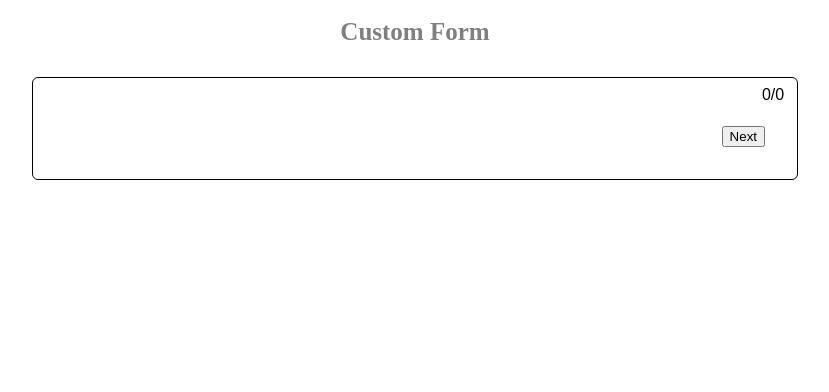
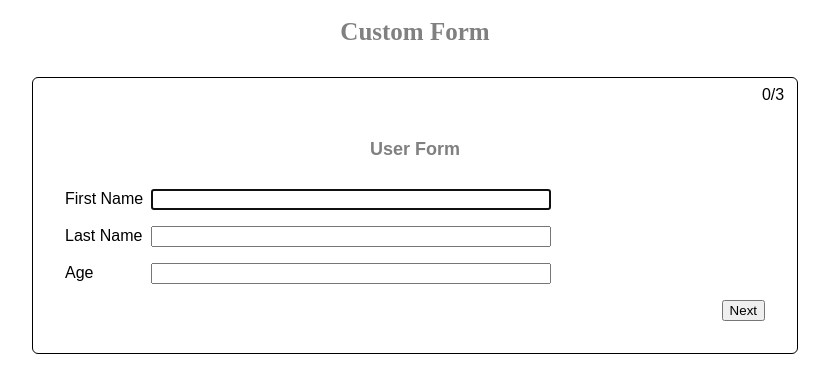
Before and after one commit to tonmoy3673/Custom-Form, a React (Vite) app: page / in a window 1280 px wide. Shown: the top 392 px of the page, without its empty margins (225-1054 px from the left). Built offline with nearby package versions, Linux system fonts and the light colour scheme.

Commit message:
:zap: set all forms

```diff
--- a/src/App.tsx
+++ b/src/App.tsx
@@ -1,7 +1,14 @@
 import useCustomForm from "./hooks/useCustomForm";
+import AccountForm from "./pages/AccountForm";
+import AddressForm from "./pages/AddressForm";
+import UserForm from "./pages/UserForm";
 
 function App() {
-  const {steps,step,currentStepIndex,back,next} = useCustomForm([])
+  const { steps, step, currentStepIndex, back, next } = useCustomForm([
+    <UserForm />,
+    <AddressForm />,
+    <AccountForm />,
+  ]);
   return (
     <>
       <main
@@ -19,7 +26,7 @@ function App() {
             paddingTop: "10px",
             fontSize: "25px",
             fontWeight: "bold",
-            color: "GrayText",
+            color: "gray",
           }}
         >
           Custom Form
@@ -44,21 +51,25 @@ function App() {
               {currentStepIndex}/{steps.length}
             </div>
             {/* ========== form Content ====== */}
-            <div>
-              {step}
-            </div>
+            <div>{step}</div>
             {/* ========= step buttons container ========= */}
-            <div style={{
-              marginTop:"1rem",
-              display:"flex",
-              gap:".5rem",
-              justifyContent:"flex-end"
-            }}>
+            <div
+              style={{
+                marginTop: "1rem",
+                display: "flex",
+                gap: ".5rem",
+                justifyContent: "flex-end",
+              }}
+            >
               {/* ======== buttons ======= */}
-              {
-                currentStepIndex !== 0 && <button type="button" onClick={back}>Back</button>
-              }
-              <button type="button" onClick={next}>{currentStepIndex === steps.length-1 ? 'Finish':"Next"}</button>
+              {currentStepIndex !== 0 && (
+                <button type="button" onClick={back}>
+                  Back
+                </button>
+              )}
+              <button type="button" onClick={next}>
+                {currentStepIndex === steps.length - 1 ? "Finish" : "Next"}
+              </button>
             </div>
           </form>
         </div>
--- /dev/null
+++ b/src/pages/AccountForm.tsx
@@ -0,0 +1,15 @@
+import React from "react";
+import FormWrapper from "./FormWrapper";
+
+const AccountForm: React.FC = () => {
+  return (
+    <FormWrapper title="Account Form">
+      <label>Email</label>
+      <input type="email" required autoFocus />
+      <label>Password</label>
+      <input type="password" required />
+    </FormWrapper>
+  );
+};
+
+export default AccountForm;
--- a/src/pages/AddressForm.tsx
+++ b/src/pages/AddressForm.tsx
@@ -1,8 +1,9 @@
 import React from "react";
+import FormWrapper from "./FormWrapper";
 
 const AddressForm: React.FC = () => {
   return (
-    <>
+    <FormWrapper title="Address Form">
       <label>Street</label>
       <input type="text" required autoFocus />
       <label>City</label>
@@ -11,7 +12,7 @@ const AddressForm: React.FC = () => {
       <input type="text" required/>
       <label>Zip</label>
       <input type="text" required/>
-    </>
+    </FormWrapper>
   );
 };
 
--- /dev/null
+++ b/src/pages/FormWrapper.tsx
@@ -0,0 +1,38 @@
+import React, { type ReactNode } from "react";
+
+// ========= formData ======/
+interface FormData {
+  title: string;
+  children: ReactNode;
+}
+
+const FormWrapper: React.FC<FormData> = ({ title, children }) => {
+  return (
+    <div>
+      <h4
+        style={{
+          textAlign: "center",
+          padding: "5px 0",
+          fontSize: "18px",
+          color: "gray",
+        }}
+      >
+        {title}
+      </h4>
+      {/* ====== children ====== */}
+      <div
+        style={{
+          display: "grid",
+          gap: "1rem .5rem",
+          justifyContent: "flex-start",
+        alignItems:"center",
+          gridTemplateColumns: "auto minmax(auto,400px)",
+        }}
+      >
+        {children}
+      </div>
+    </div>
+  );
+};
+
+export default FormWrapper;
--- a/src/pages/UserForm.tsx
+++ b/src/pages/UserForm.tsx
@@ -1,15 +1,17 @@
 import React from "react";
+import FormWrapper from "./FormWrapper";
 
 const UserForm: React.FC = () => {
   return (
-    <>
+    <FormWrapper title="User Form">
+
       <label>First Name</label>
       <input type="text" required autoFocus />
       <label>Last Name</label>
       <input type="text" required />
       <label>Age</label>
       <input type="number" min={1} required/>
-    </>
+    </FormWrapper>
   );
 };
 
```
